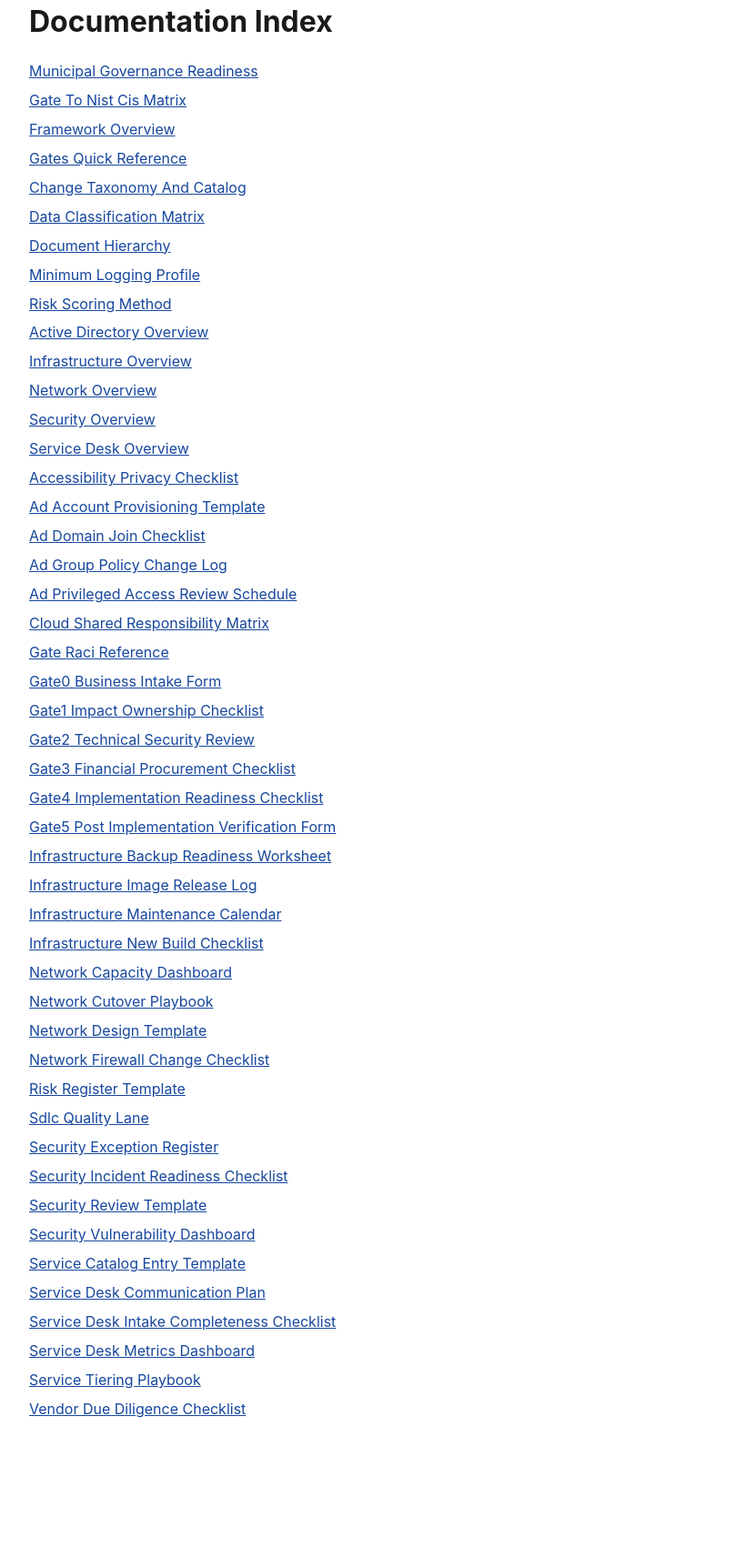
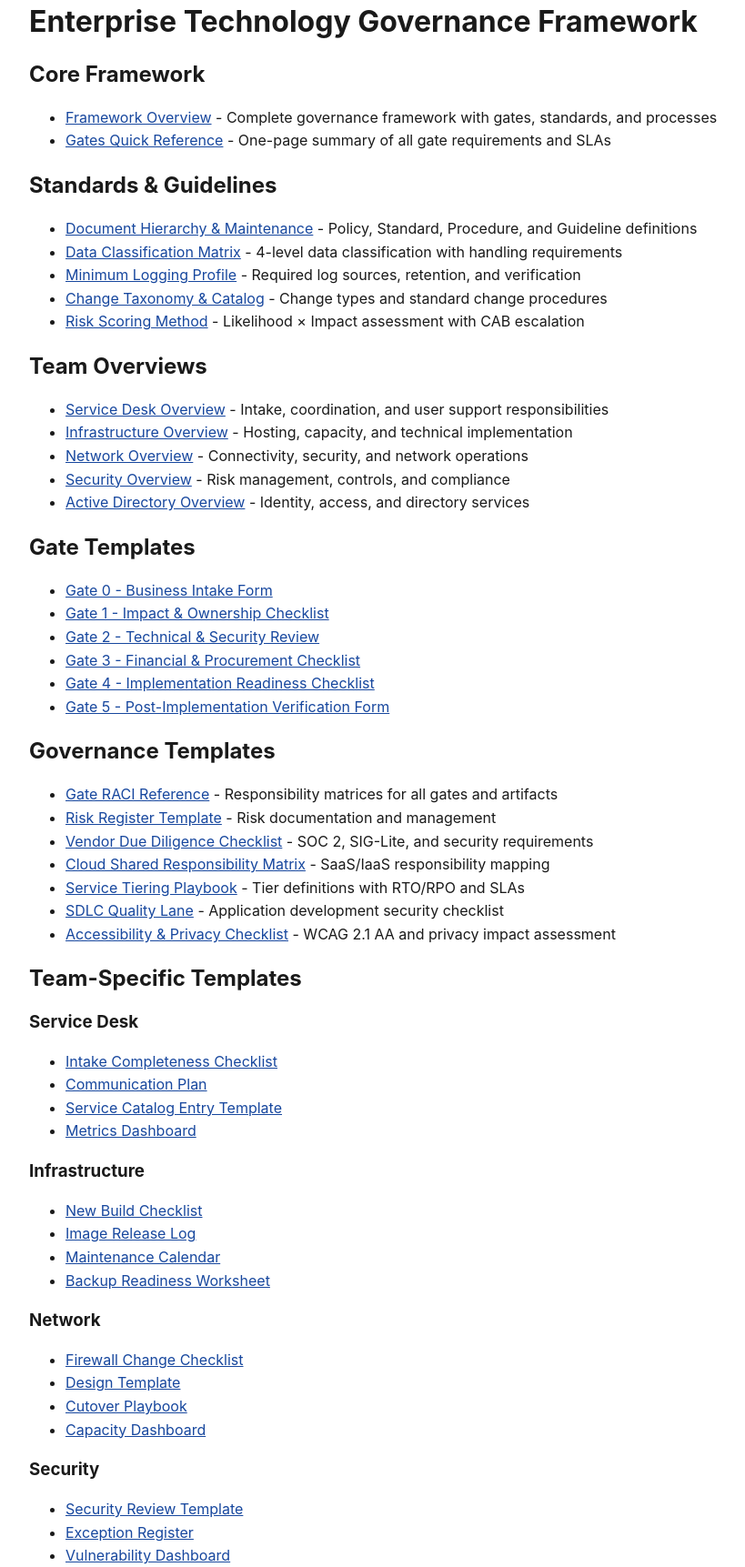
Before and after one commit to Greensystemsgo/Example-Enterprise-Technology-Governance-Framework, a plain HTML site: page docs/index.html in a window 1280 px wide. Shown: the part 87-1810 px from the top of the page at 91% size, without its empty margins (158-977 px from the left). Before the commit the page ends 1762 px from the top, so only its background shows below. Drawn offline with Linux system fonts and the light colour scheme.

Commit message:
Reorganize index page with framework-first structure and comprehensive navigation
- Created custom index.md with organized sections and proper hierarchy
- Framework Overview and Gates Quick Reference now prominently featured first
- Added comprehensive navigation to all new governance finishing kit documents
- Organized content into logical sections: Core Framework, Standards, Teams, Templates, Compliance
- Enhanced build script to support custom index.md files
- All new standards, templates, and crosswalks properly linked and categorized
- Improved user experience with clear navigation and descriptions

```diff
--- a/docs/index.html
+++ b/docs/index.html
@@ -3,7 +3,7 @@
 <head>
 <meta charset="utf-8">
 <meta name="viewport" content="width=device-width, initial-scale=1">
-<title>Documentation Index</title>
+<title>Enterprise Technology Governance Framework</title>
 <style>
 body {
     font-family: -apple-system, BlinkMacSystemFont, 'Segoe UI', sans-serif;
@@ -57,57 +57,88 @@ ul.page-list li {
 <body>
 <nav class="site-nav"><a href="index.html">&larr; Back to index</a></nav>
 <main class="content">
-<h1>Documentation Index</h1>
-<ul class="page-list">
-        <li><a href="assessments/municipal_governance_readiness.html">Municipal Governance Readiness</a></li>
-        <li><a href="crosswalks/gate_to_nist_cis_matrix.html">Gate To Nist Cis Matrix</a></li>
-        <li><a href="framework_overview.html">Framework Overview</a></li>
-        <li><a href="gates_quick_reference.html">Gates Quick Reference</a></li>
-        <li><a href="standards/change_taxonomy_and_catalog.html">Change Taxonomy And Catalog</a></li>
-        <li><a href="standards/data_classification_matrix.html">Data Classification Matrix</a></li>
-        <li><a href="standards/document_hierarchy.html">Document Hierarchy</a></li>
-        <li><a href="standards/minimum_logging_profile.html">Minimum Logging Profile</a></li>
-        <li><a href="standards/risk_scoring_method.html">Risk Scoring Method</a></li>
-        <li><a href="teams/active_directory_overview.html">Active Directory Overview</a></li>
-        <li><a href="teams/infrastructure_overview.html">Infrastructure Overview</a></li>
-        <li><a href="teams/network_overview.html">Network Overview</a></li>
-        <li><a href="teams/security_overview.html">Security Overview</a></li>
-        <li><a href="teams/service_desk_overview.html">Service Desk Overview</a></li>
-        <li><a href="templates/accessibility_privacy_checklist.html">Accessibility Privacy Checklist</a></li>
-        <li><a href="templates/ad/ad_account_provisioning_template.html">Ad Account Provisioning Template</a></li>
-        <li><a href="templates/ad/ad_domain_join_checklist.html">Ad Domain Join Checklist</a></li>
-        <li><a href="templates/ad/ad_group_policy_change_log.html">Ad Group Policy Change Log</a></li>
-        <li><a href="templates/ad/ad_privileged_access_review_schedule.html">Ad Privileged Access Review Schedule</a></li>
-        <li><a href="templates/cloud_shared_responsibility_matrix.html">Cloud Shared Responsibility Matrix</a></li>
-        <li><a href="templates/gate_raci_reference.html">Gate Raci Reference</a></li>
-        <li><a href="templates/gates/gate0_business_intake_form.html">Gate0 Business Intake Form</a></li>
-        <li><a href="templates/gates/gate1_impact_ownership_checklist.html">Gate1 Impact Ownership Checklist</a></li>
-        <li><a href="templates/gates/gate2_technical_security_review.html">Gate2 Technical Security Review</a></li>
-        <li><a href="templates/gates/gate3_financial_procurement_checklist.html">Gate3 Financial Procurement Checklist</a></li>
-        <li><a href="templates/gates/gate4_implementation_readiness_checklist.html">Gate4 Implementation Readiness Checklist</a></li>
-        <li><a href="templates/gates/gate5_post_implementation_verification_form.html">Gate5 Post Implementation Verification Form</a></li>
-        <li><a href="templates/infrastructure/infrastructure_backup_readiness_worksheet.html">Infrastructure Backup Readiness Worksheet</a></li>
-        <li><a href="templates/infrastructure/infrastructure_image_release_log.html">Infrastructure Image Release Log</a></li>
-        <li><a href="templates/infrastructure/infrastructure_maintenance_calendar.html">Infrastructure Maintenance Calendar</a></li>
-        <li><a href="templates/infrastructure/infrastructure_new_build_checklist.html">Infrastructure New Build Checklist</a></li>
-        <li><a href="templates/network/network_capacity_dashboard.html">Network Capacity Dashboard</a></li>
-        <li><a href="templates/network/network_cutover_playbook.html">Network Cutover Playbook</a></li>
-        <li><a href="templates/network/network_design_template.html">Network Design Template</a></li>
-        <li><a href="templates/network/network_firewall_change_checklist.html">Network Firewall Change Checklist</a></li>
-        <li><a href="templates/risk_register_template.html">Risk Register Template</a></li>
-        <li><a href="templates/sdlc_quality_lane.html">Sdlc Quality Lane</a></li>
-        <li><a href="templates/security/security_exception_register.html">Security Exception Register</a></li>
-        <li><a href="templates/security/security_incident_readiness_checklist.html">Security Incident Readiness Checklist</a></li>
-        <li><a href="templates/security/security_review_template.html">Security Review Template</a></li>
-        <li><a href="templates/security/security_vulnerability_dashboard.html">Security Vulnerability Dashboard</a></li>
-        <li><a href="templates/service_desk/service_catalog_entry_template.html">Service Catalog Entry Template</a></li>
-        <li><a href="templates/service_desk/service_desk_communication_plan.html">Service Desk Communication Plan</a></li>
-        <li><a href="templates/service_desk/service_desk_intake_completeness_checklist.html">Service Desk Intake Completeness Checklist</a></li>
-        <li><a href="templates/service_desk/service_desk_metrics_dashboard.html">Service Desk Metrics Dashboard</a></li>
-        <li><a href="templates/service_tiering_playbook.html">Service Tiering Playbook</a></li>
-        <li><a href="templates/vendor_due_diligence_checklist.html">Vendor Due Diligence Checklist</a></li>
+<h1 id="enterprise-technology-governance-framework">Enterprise Technology Governance Framework</h1>
+<h2 id="core-framework">Core Framework</h2>
+<ul>
+<li><a href="framework_overview.html">Framework Overview</a> - Complete governance framework with gates, standards, and processes</li>
+<li><a href="gates_quick_reference.html">Gates Quick Reference</a> - One-page summary of all gate requirements and SLAs</li>
 </ul>
-
+<h2 id="standards-guidelines">Standards &amp; Guidelines</h2>
+<ul>
+<li><a href="standards/document_hierarchy.html">Document Hierarchy &amp; Maintenance</a> - Policy, Standard, Procedure, and Guideline definitions</li>
+<li><a href="standards/data_classification_matrix.html">Data Classification Matrix</a> - 4-level data classification with handling requirements</li>
+<li><a href="standards/minimum_logging_profile.html">Minimum Logging Profile</a> - Required log sources, retention, and verification</li>
+<li><a href="standards/change_taxonomy_and_catalog.html">Change Taxonomy &amp; Catalog</a> - Change types and standard change procedures</li>
+<li><a href="standards/risk_scoring_method.html">Risk Scoring Method</a> - Likelihood × Impact assessment with CAB escalation</li>
+</ul>
+<h2 id="team-overviews">Team Overviews</h2>
+<ul>
+<li><a href="teams/service_desk_overview.html">Service Desk Overview</a> - Intake, coordination, and user support responsibilities</li>
+<li><a href="teams/infrastructure_overview.html">Infrastructure Overview</a> - Hosting, capacity, and technical implementation</li>
+<li><a href="teams/network_overview.html">Network Overview</a> - Connectivity, security, and network operations</li>
+<li><a href="teams/security_overview.html">Security Overview</a> - Risk management, controls, and compliance</li>
+<li><a href="teams/active_directory_overview.html">Active Directory Overview</a> - Identity, access, and directory services</li>
+</ul>
+<h2 id="gate-templates">Gate Templates</h2>
+<ul>
+<li><a href="templates/gates/gate0_business_intake_form.html">Gate 0 - Business Intake Form</a></li>
+<li><a href="templates/gates/gate1_impact_ownership_checklist.html">Gate 1 - Impact &amp; Ownership Checklist</a></li>
+<li><a href="templates/gates/gate2_technical_security_review.html">Gate 2 - Technical &amp; Security Review</a></li>
+<li><a href="templates/gates/gate3_financial_procurement_checklist.html">Gate 3 - Financial &amp; Procurement Checklist</a></li>
+<li><a href="templates/gates/gate4_implementation_readiness_checklist.html">Gate 4 - Implementation Readiness Checklist</a></li>
+<li><a href="templates/gates/gate5_post_implementation_verification_form.html">Gate 5 - Post-Implementation Verification Form</a></li>
+</ul>
+<h2 id="governance-templates">Governance Templates</h2>
+<ul>
+<li><a href="templates/gate_raci_reference.html">Gate RACI Reference</a> - Responsibility matrices for all gates and artifacts</li>
+<li><a href="templates/risk_register_template.html">Risk Register Template</a> - Risk documentation and management</li>
+<li><a href="templates/vendor_due_diligence_checklist.html">Vendor Due Diligence Checklist</a> - SOC 2, SIG-Lite, and security requirements</li>
+<li><a href="templates/cloud_shared_responsibility_matrix.html">Cloud Shared Responsibility Matrix</a> - SaaS/IaaS responsibility mapping</li>
+<li><a href="templates/service_tiering_playbook.html">Service Tiering Playbook</a> - Tier definitions with RTO/RPO and SLAs</li>
+<li><a href="templates/sdlc_quality_lane.html">SDLC Quality Lane</a> - Application development security checklist</li>
+<li><a href="templates/accessibility_privacy_checklist.html">Accessibility &amp; Privacy Checklist</a> - WCAG 2.1 AA and privacy impact assessment</li>
+</ul>
+<h2 id="team-specific-templates">Team-Specific Templates</h2>
+<h3 id="service-desk">Service Desk</h3>
+<ul>
+<li><a href="templates/service_desk/service_desk_intake_completeness_checklist.html">Intake Completeness Checklist</a></li>
+<li><a href="templates/service_desk/service_desk_communication_plan.html">Communication Plan</a></li>
+<li><a href="templates/service_desk/service_catalog_entry_template.html">Service Catalog Entry Template</a></li>
+<li><a href="templates/service_desk/service_desk_metrics_dashboard.html">Metrics Dashboard</a></li>
+</ul>
+<h3 id="infrastructure">Infrastructure</h3>
+<ul>
+<li><a href="templates/infrastructure/infrastructure_new_build_checklist.html">New Build Checklist</a></li>
+<li><a href="templates/infrastructure/infrastructure_image_release_log.html">Image Release Log</a></li>
+<li><a href="templates/infrastructure/infrastructure_maintenance_calendar.html">Maintenance Calendar</a></li>
+<li><a href="templates/infrastructure/infrastructure_backup_readiness_worksheet.html">Backup Readiness Worksheet</a></li>
+</ul>
+<h3 id="network">Network</h3>
+<ul>
+<li><a href="templates/network/network_firewall_change_checklist.html">Firewall Change Checklist</a></li>
+<li><a href="templates/network/network_design_template.html">Design Template</a></li>
+<li><a href="templates/network/network_cutover_playbook.html">Cutover Playbook</a></li>
+<li><a href="templates/network/network_capacity_dashboard.html">Capacity Dashboard</a></li>
+</ul>
+<h3 id="security">Security</h3>
+<ul>
+<li><a href="templates/security/security_review_template.html">Security Review Template</a></li>
+<li><a href="templates/security/security_exception_register.html">Exception Register</a></li>
+<li><a href="templates/security/security_vulnerability_dashboard.html">Vulnerability Dashboard</a></li>
+<li><a href="templates/security/security_incident_readiness_checklist.html">Incident Readiness Checklist</a></li>
+</ul>
+<h3 id="active-directory">Active Directory</h3>
+<ul>
+<li><a href="templates/ad/ad_account_provisioning_template.html">Account Provisioning Template</a></li>
+<li><a href="templates/ad/ad_domain_join_checklist.html">Domain Join Checklist</a></li>
+<li><a href="templates/ad/ad_group_policy_change_log.html">Group Policy Change Log</a></li>
+<li><a href="templates/ad/ad_privileged_access_review_schedule.html">Privileged Access Review Schedule</a></li>
+</ul>
+<h2 id="compliance-assessments">Compliance &amp; Assessments</h2>
+<ul>
+<li><a href="crosswalks/gate_to_nist_cis_matrix.html">Gate to NIST/CIS Matrix</a> - Compliance mapping to NIST CSF 2.0 and CIS Controls v8</li>
+<li><a href="assessments/municipal_governance_readiness.html">Municipal Governance Readiness Assessment</a> - Strategic assessment for municipal deployment</li>
+</ul>
 </main>
 </body>
 </html>
```
Also changed, not shown: 2 other files.
